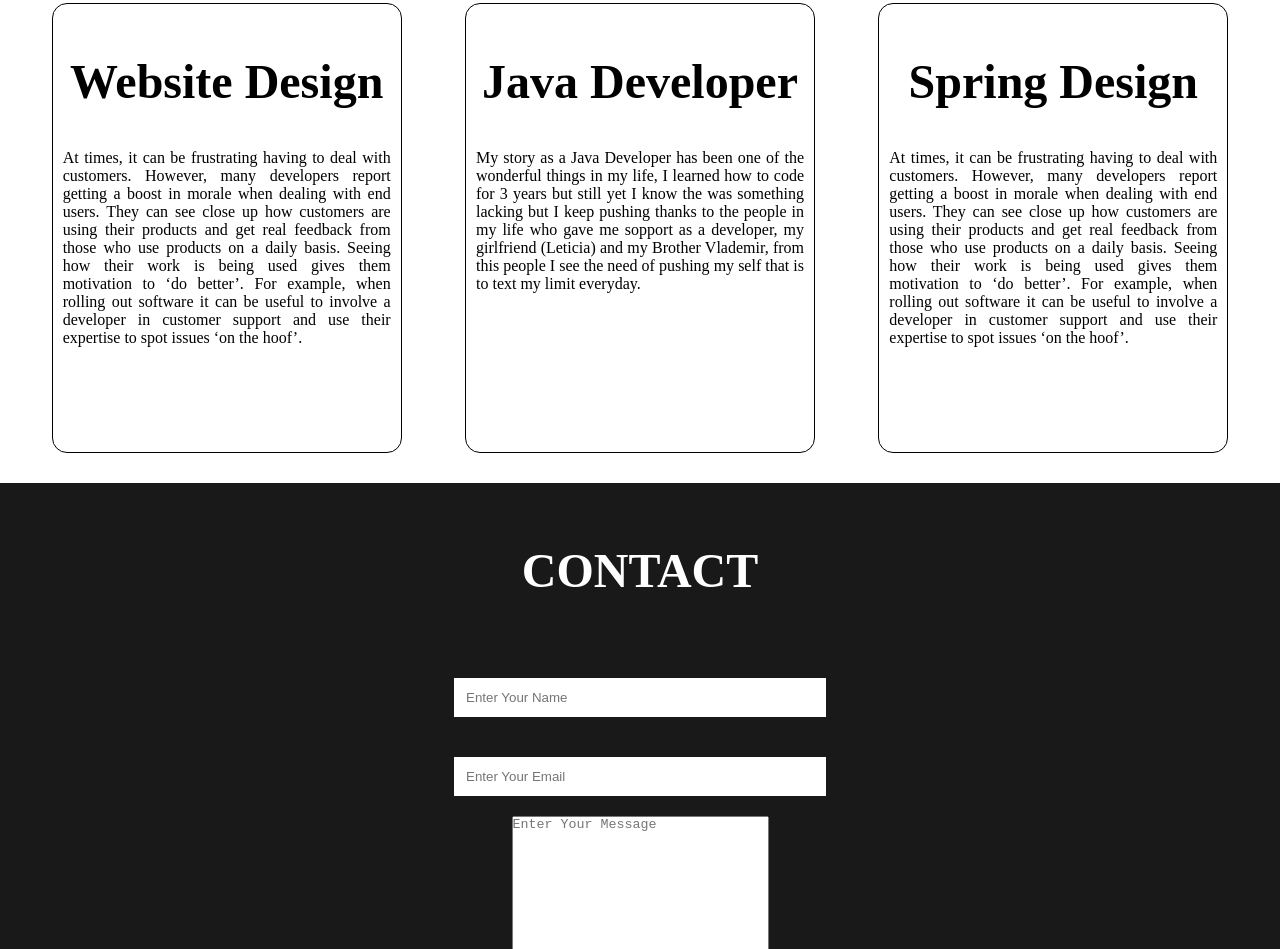
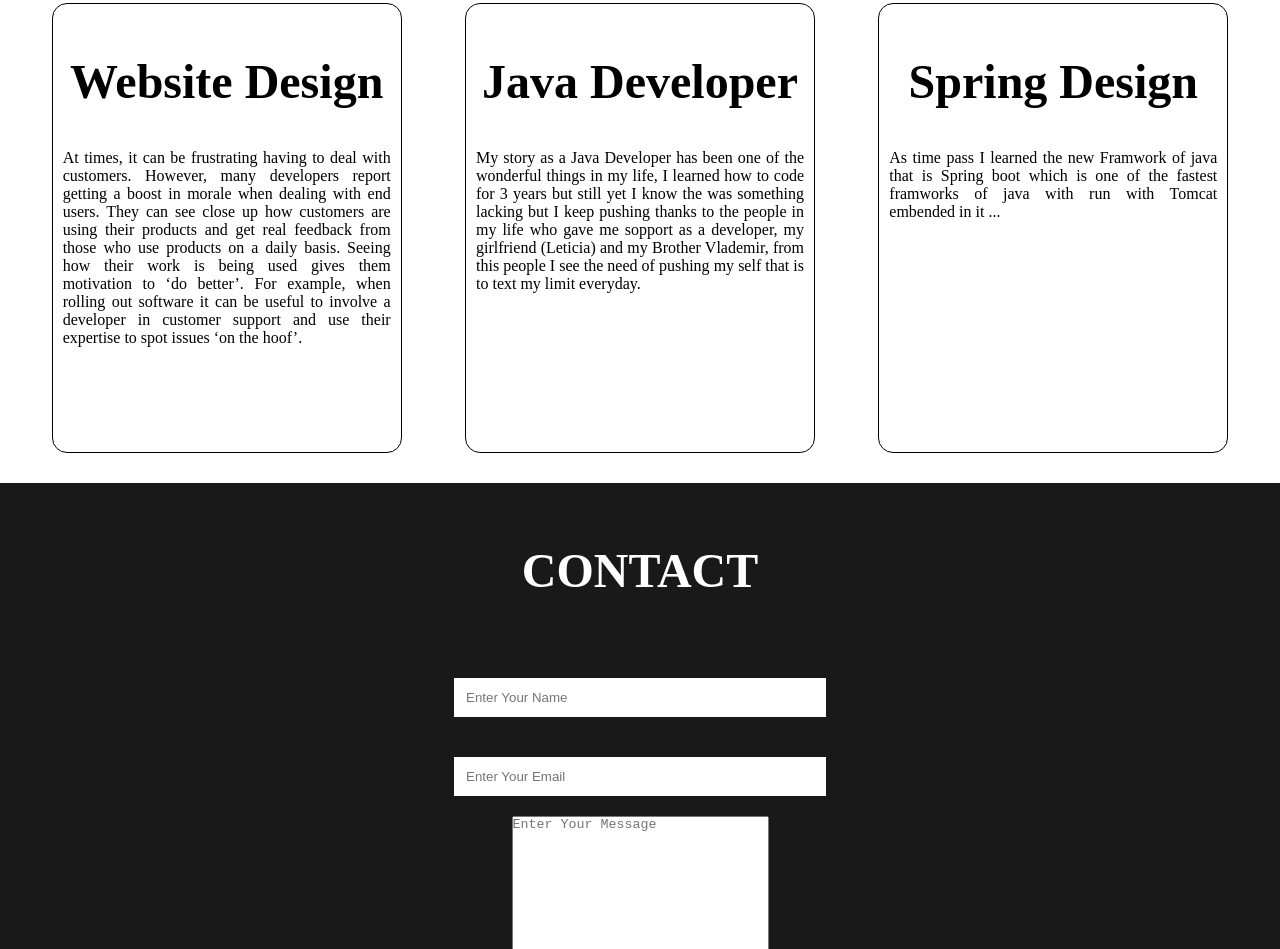
Before and after one commit to HansMbua/Portfoliowebsite, a plain HTML site: page index.html in a window 1280 px wide. Shown: the part 2683-3632 px from the top of the page. Drawn offline with Linux system fonts and the light colour scheme.

Commit message:
new commit

```diff
--- a/index.html
+++ b/index.html
@@ -115,11 +115,8 @@
                 <h1 class="headings">Spring Design</h1>
 
                 <p>
-                   At times, it can be frustrating having to deal with customers. However, many developers report getting a boost
-                    in morale when dealing with end users. They can see close up how customers are using their products and get
-                    real feedback from those who use products on a daily basis. Seeing how their work is being used gives them
-                     motivation to ‘do better’.  For example, when rolling out software it can be useful to involve a developer
-                      in customer support and use their expertise to spot issues ‘on the hoof’.</p>
+                  As time pass I learned the new Framwork of java that is Spring boot which is one of the fastest framworks of
+                  java with run with Tomcat embended in it ...</p>
             </div>
 
          </div>
```
